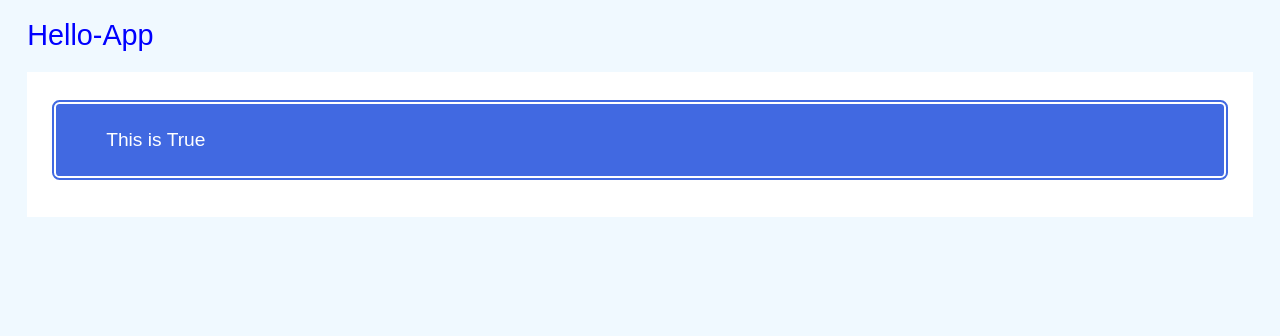
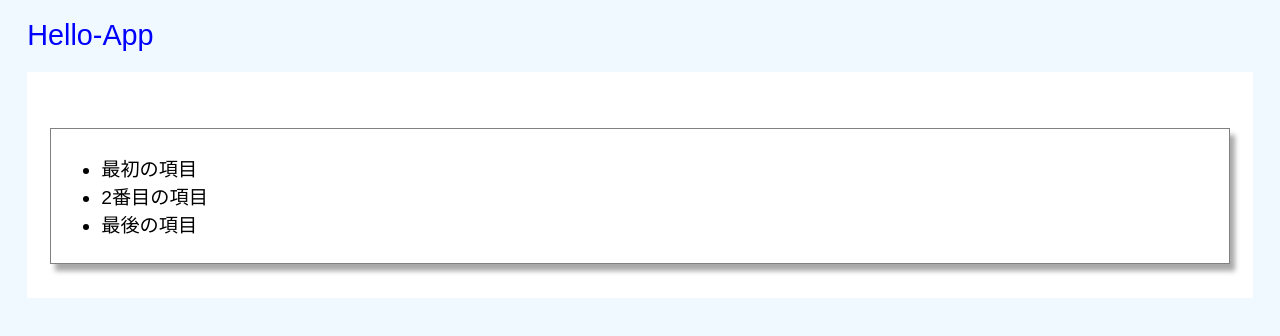
Before and after one commit to hayaoki-engineer/angular-app, an Angular app: page / in a window 1280 px wide. Shown: the top 336 px of the page. Built offline with nearby package versions, Linux system fonts and the light colour scheme.

Commit message:
ngForでdata配列の中身をリストに表示

```diff
--- a/src/app/hello/hello.component.html
+++ b/src/app/hello/hello.component.html
@@ -1,10 +1,11 @@
 <div>
   <h1>{{ title }}</h1>
   <div class="container">
-    @if (visible) {
-      <p (click)="doClick()" class="alert">This is True</p>
-    } @else {
-      <p (click)="doClick()" class="card">This is False</p>
-    }
+    <p>{{ message }}</p>
+    <ul class="card">
+      @for (item of data;track $index) {
+        <li>{{ item }}</li>
+      }
+    </ul>
   </div>
 </div>
--- a/src/app/hello/hello.component.ts
+++ b/src/app/hello/hello.component.ts
@@ -1,10 +1,10 @@
 import { Component, OnInit } from '@angular/core';
-import { NgIf } from '@angular/common';
+import { NgIf, NgFor } from '@angular/common';
 
 @Component({
   selector: 'app-hello',
   standalone: true,
-  imports: [NgIf],
+  imports: [NgIf, NgFor],
   templateUrl: './hello.component.html',
   styleUrl: './hello.component.css',
 })
@@ -12,6 +12,11 @@ export class HelloComponent implements OnInit {
   title: string = 'Hello-App';
   message: string = '';
   visible: boolean = true;
+  data: string[] = [
+    '最初の項目',
+    '2番目の項目',
+    '最後の項目',
+  ];
 
   constructor() {}
 
```
